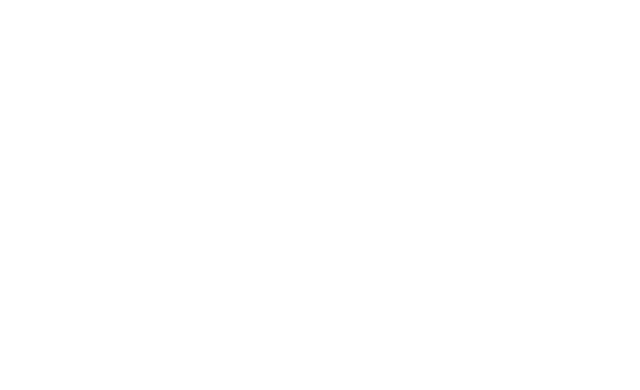
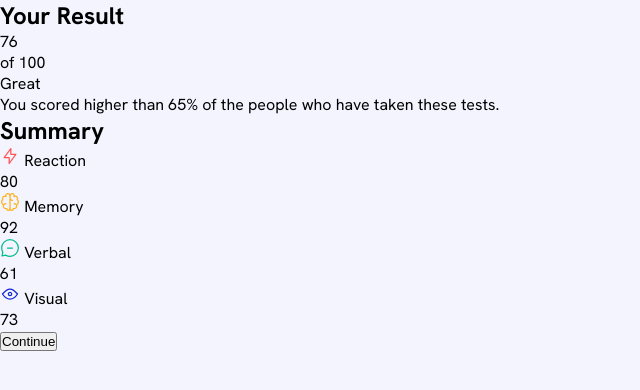
Before and after one commit to EricBrianb12/frontendmentor-projects, a plain HTML site: page sumarry-component/index.html in a window 1280 px wide. Shown: the whole page, without its empty margins (0-640 px from the left). Drawn offline with Linux system fonts and the light colour scheme.

Commit message:
criado o HTML do projeto

```diff
--- a/sumarry-component/index.html
+++ b/sumarry-component/index.html
@@ -12,7 +12,55 @@
 </head>
 
 <body>
+  <article class="main-content">
+    <section class="result-card">
+      <h2>Your Result</h2>
+      <div class="score-container">
+        <p class="score">76</p>
+        <p class="score-total">of 100</p>
+      </div>
+      <p class="result-status">Great</p>
+      <p>You scored higher than 65% of the people who have taken these tests.</p>
+    </section>
 
+    <section class="summary-card">
+      <h2>Summary</h2>
+      <ul class="summary-list">
+        <li class="summary-item reaction">
+          <div class="summary-label">
+            <img src="./assets/images/icon-reaction.svg" alt="">
+            <span>Reaction</span>
+          </div>
+          <p class="summary-score">80</p>
+        </li>
+
+        <li class="summary-item memory">
+          <div class="summary-label">
+            <img src="./assets/images/icon-memory.svg" alt="">
+            <span>Memory</span>
+          </div>
+          <p class="summary-score">92</p>
+        </li>
+
+        <li class="summary-item verbal">
+          <div class="summary-label">
+            <img src="./assets/images/icon-verbal.svg" alt="">
+            <span>Verbal</span>
+          </div>
+          <p class="summary-score">61</p>
+        </li>
+
+        <li class="summary-item visual">
+          <div class="summary-label">
+            <img src="./assets/images/icon-visual.svg" alt="">
+            <span>Visual</span>
+          </div>
+          <p class="summary-score">73</p>
+        </li>
+      </ul>
+      <button type="button">Continue</button>
+    </section>
+  </article>
 </body>
 
 </html>
--- a/sumarry-component/styles/global.css
+++ b/sumarry-component/styles/global.css
@@ -12,4 +12,6 @@
 
 body {
   font-size: 1.6rem;
+  background-color: var(--blue-50);
+  font-family: var(--font-family);
 }
```
